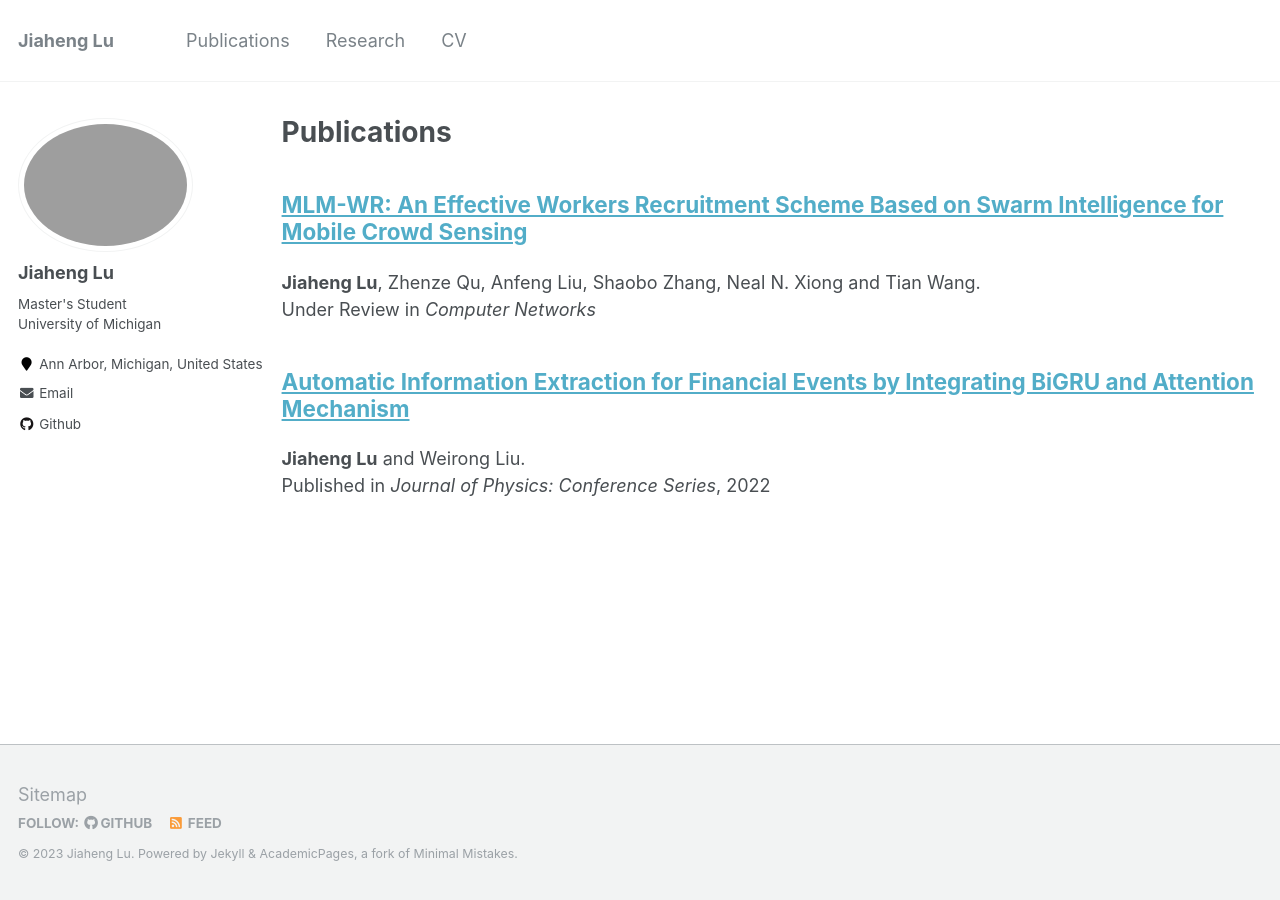
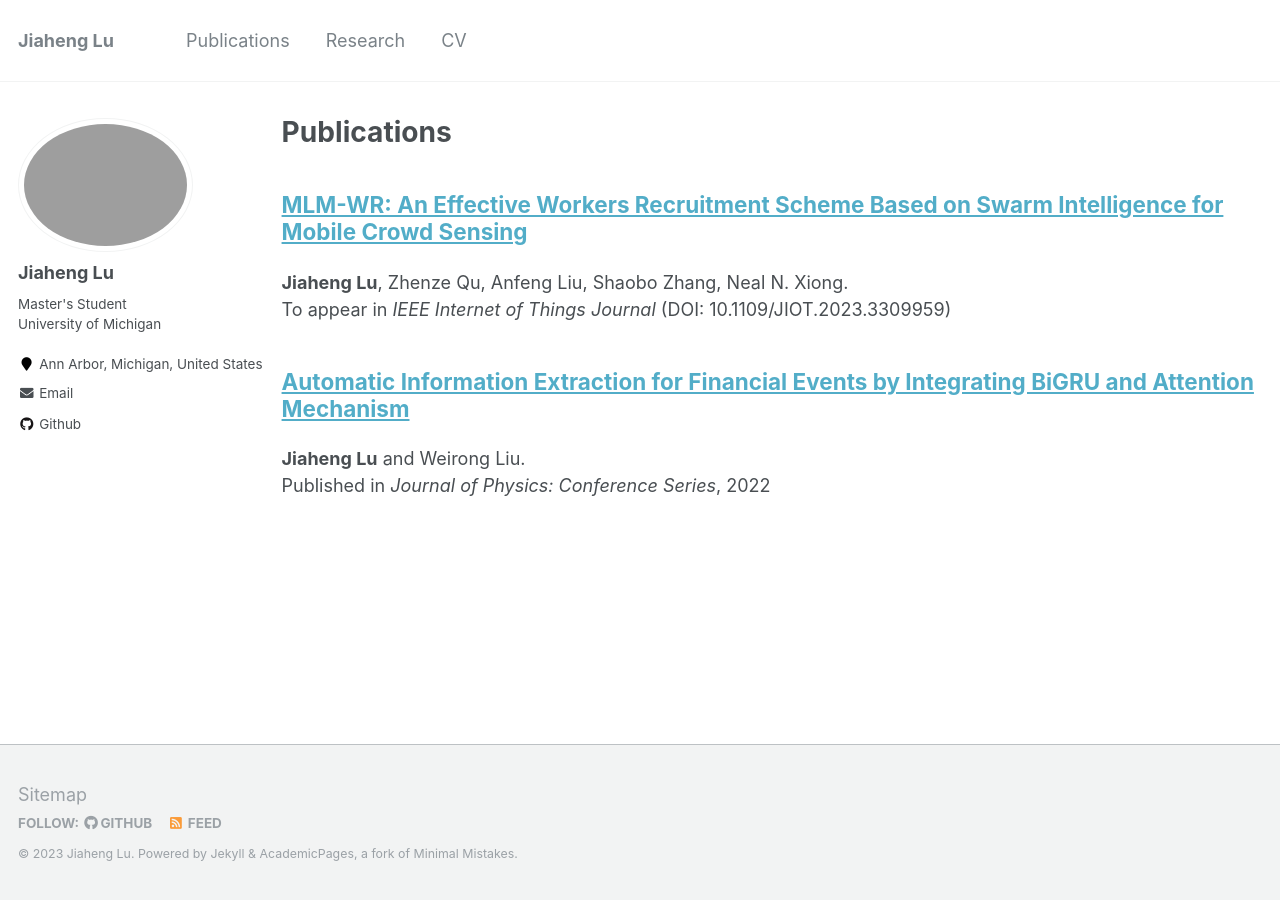
Before and after one commit to JhengLu/JhengLu.github.io, a Jekyll site: the page built from _pages/portfolio.html, in a window 1280 px wide. Built offline with Jekyll 4.4.1, drawn with Linux system fonts in a browser that asks for light colours.

Commit message:
Update portfolio-1.md

```diff
--- a/_portfolio/portfolio-1.md
+++ b/_portfolio/portfolio-1.md
@@ -1,6 +1,6 @@
 ---
 title: "MLM-WR: An Effective Workers Recruitment Scheme Based on Swarm Intelligence for Mobile Crowd Sensing"
-excerpt: "**Jiaheng Lu**, Zhenze Qu, Anfeng Liu, Shaobo Zhang, Neal N. Xiong and Tian Wang. <br>Under Review in *Computer Networks*"
+excerpt: "**Jiaheng Lu**, Zhenze Qu, Anfeng Liu, Shaobo Zhang, Neal N. Xiong. <br>To appear in *IEEE Internet of Things Journal* (DOI: 10.1109/JIOT.2023.3309959)"
 collection: portfolio
 ---
 
```
